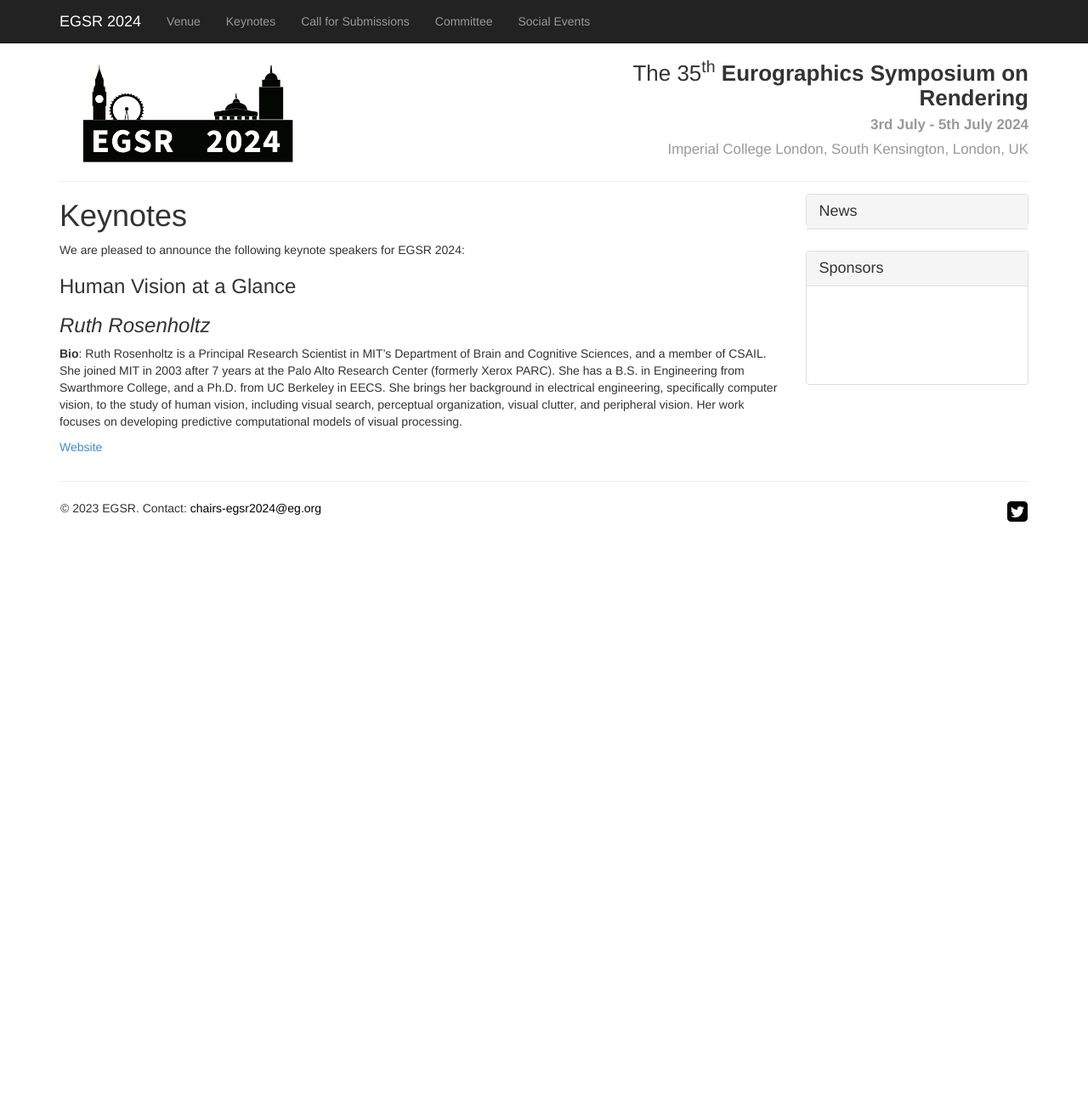
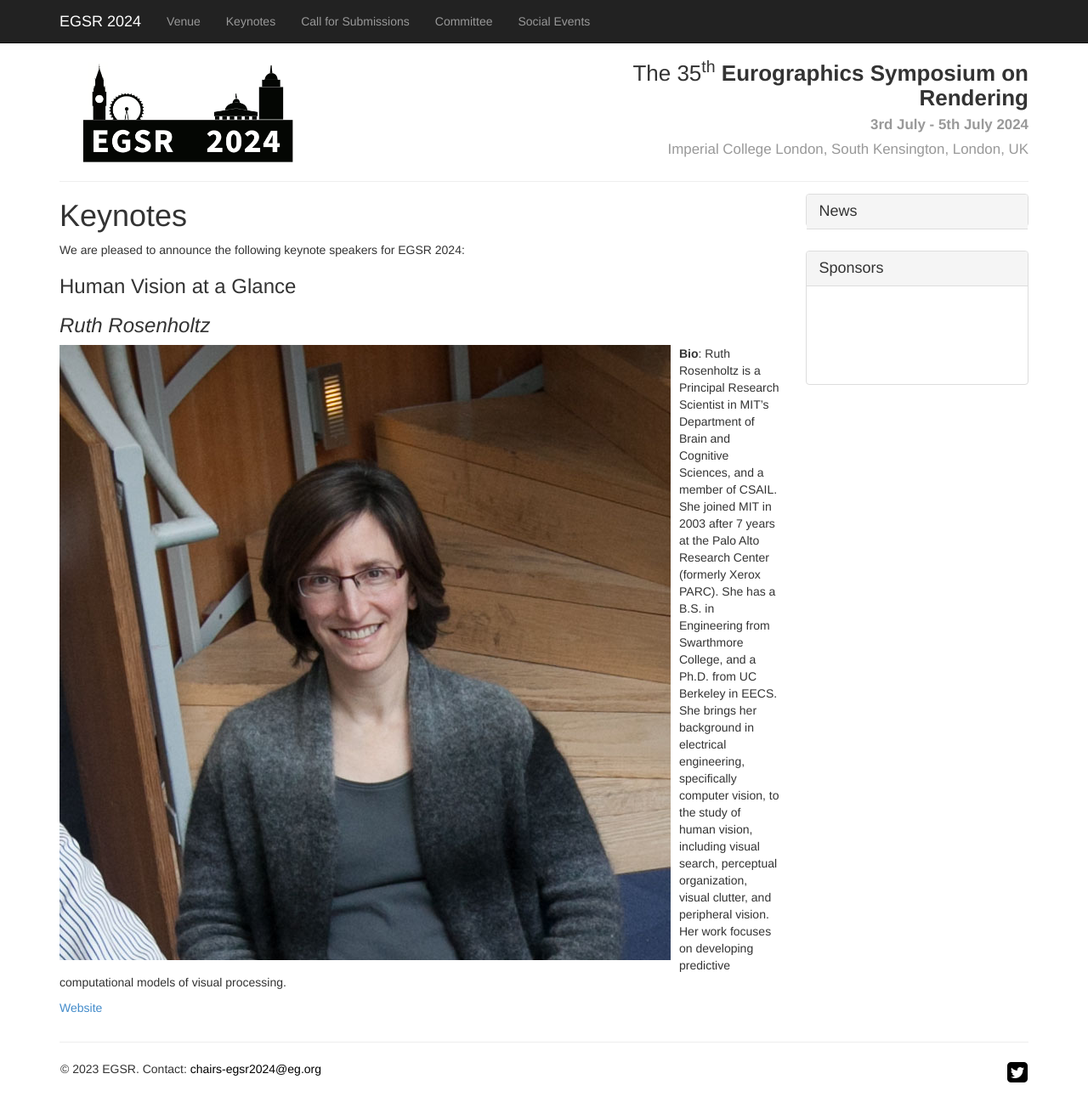
Before and after one commit to emilienogue/egsr2024.github.io, a Jekyll site: the page built from keynotes.md, in a window 1280 px wide and 1297 px high. Shown: the whole window at 85% size. Built offline with Jekyll 4.4.1, drawn with Linux system fonts in a browser that asks for light colours; comment, search, counter and statistics services are not loaded.

Commit message:
Added headshot of RH

```diff
--- a/keynotes.md
+++ b/keynotes.md
@@ -4,11 +4,20 @@ title: Keynotes
 year: 2024
 ---
 
+<style>
+  /* Add CSS styles to control image width */
+  .keynotes-image {
+    float: left;
+    margin-right: 10px; /* Optional: Add some margin for spacing */
+  }
+</style>
+
 We are pleased to announce the following keynote speakers for EGSR 2024:
 
 ### Human Vision at a Glance
 ### <em>Ruth Rosenholtz</em>
 
+<img class="keynotes-image" src="{{site.url}}/img/keynotes/RosenholtzHeadshot.jpg" alt="Ruth Rosenholtz">
 <strong>Bio</strong>: Ruth Rosenholtz is a Principal Research Scientist in MIT's Department of Brain and Cognitive Sciences, and a member of CSAIL. She joined MIT in 2003 after 7 years at the Palo Alto Research Center (formerly Xerox PARC). She has a B.S. in Engineering from Swarthmore College, and a Ph.D. from UC Berkeley in EECS. She brings her background in electrical engineering, specifically computer vision, to the study of human vision, including visual search, perceptual organization, visual clutter, and peripheral vision. Her work focuses on developing predictive computational models of visual processing.
 
 <a href="https://www.csail.mit.edu/person/ruth-rosenholtz">Website</a>
```
Also changed, not shown: img/keynotes/RosenholtzHeadshot.jpg (added), 2 other files.
